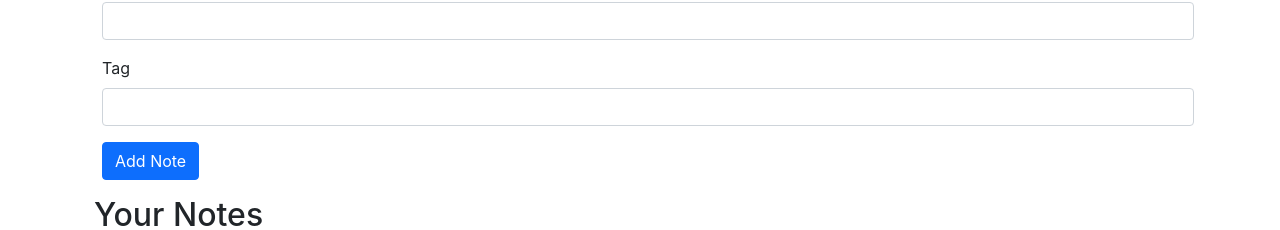
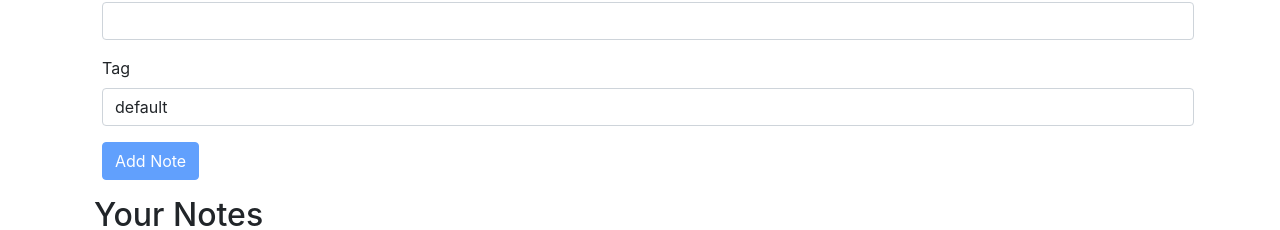
Before and after one commit to h-shukla/iNoteBook, a React (Create React App) app: page / in a window 1280 px wide. Shown: the part 300-530 px from the top of the page. Built offline with nearby package versions, Linux system fonts and the light colour scheme; no server answers.

Commit message:
CRUD complete

```diff
--- a/src/components/About.js
+++ b/src/components/About.js
@@ -1,8 +1,8 @@
 const About = () => {
     return (
         <div className="container p-3">
-            <h1>About iNotebook</h1>
-            <p>Lorem ipsum dolor sit amet consectetur, adipisicing elit. Quas dolores voluptatem alias, laboriosam quibusdam, quo nesciunt ipsa recusandae velit tenetur debitis corrupti quos impedit pariatur molestiae iure libero explicabo error suscipit ad tempora maiores. Repellendus laborum at et culpa aut est tenetur dicta vel harum tempora ducimus, maiores autem. Et quaerat suscipit veniam minima aperiam delectus fugit libero repudiandae dolore distinctio dolorem ipsum, consequatur quam asperiores, numquam illum provident nam! Consequatur modi facere voluptas minus quisquam ad assumenda ipsa, repudiandae corrupti pariatur recusandae aut voluptates dolores blanditiis ut odit vel voluptatibus labore accusantium non vero, natus quam! Tempora, voluptatem!</p>
+          <h1>About iNotebook</h1>
+          <p>Lorem ipsum dolor sit amet consectetur, adipisicing elit. Quas dolores voluptatem alias, laboriosam quibusdam, quo nesciunt ipsa recusandae velit tenetur debitis corrupti quos impedit pariatur molestiae iure libero explicabo error suscipit ad tempora maiores. Repellendus laborum at et culpa aut est tenetur dicta vel harum tempora ducimus, maiores autem. Et quaerat suscipit veniam minima aperiam delectus fugit libero repudiandae dolore distinctio dolorem ipsum, consequatur quam asperiores, numquam illum provident nam! Consequatur modi facere voluptas minus quisquam ad assumenda ipsa, repudiandae corrupti pariatur recusandae aut voluptates dolores blanditiis ut odit vel voluptatibus labore accusantium non vero, natus quam! Tempora, voluptatem!</p>
         </div>
     );
 };
--- a/src/components/AddNote.js
+++ b/src/components/AddNote.js
@@ -10,6 +10,7 @@
     const handleClick = (e) => {
         e.preventDefault();
         addNote(note.title, note.description, note.tag);
+        setNote({ title:'', description:'', tag:'' });
     };
 
     const onChange = (e) => {
@@ -23,17 +24,17 @@
             <form className="my-3">
               <div className="mb-3">
                 <label htmlFor="title" className="form-label">Title</label>
-                        <input type="text" className="form-control" id="title" name="title" onChange={onChange} />
+                <input type="text" className="form-control" id="title" name="title" value={note.title} onChange={onChange} />
               </div>
               <div className="mb-3">
                 <label htmlFor="description" className="form-label">Description</label>
-                        <input type="text" className="form-control" id="description" name="description" onChange={onChange} />
+                <input type="text" className="form-control" id="description" name="description" value={note.description} onChange={onChange} />
               </div>
               <div className="mb-3">
                 <label htmlFor="tag" className="form-label">Tag</label>
-                        <input type="text" className="form-control" id="tag" name="tag" onChange={onChange} />
+                <input type="text" className="form-control" id="tag" name="tag" value={note.tag} onChange={onChange} />
               </div>
-                    <button type="submit" className="btn btn-primary" onClick={handleClick}>Add Note</button>
+              <button disabled={note.title.length<5 || note.description.length<5} type="submit" className="btn btn-primary" onClick={handleClick}>Add Note</button>
             </form>
           </div>
         </>
--- a/src/components/Alert.js
+++ b/src/components/Alert.js
@@ -3,7 +3,7 @@
 const Alert = (props) => {
     return (
         <div className="alert alert-primary" role="alert">
-            {props.message}
+          {props.message}
         </div>
     );
 };
--- a/src/components/Home.js
+++ b/src/components/Home.js
@@ -4,7 +4,7 @@
 const Home = () => {
     return (
         <div>
-            <Notes />
+          <Notes />
         </div>
     );
 };
--- a/src/components/Notes.js
+++ b/src/components/Notes.js
@@ -24,7 +24,7 @@
     };
 
     const handleClick = (e) => {
-        console.log("Updating the note " + note);
+        // console.log("Updating the note " + note);
         editNote(note.id, note.etitle, note.edescription, note.etag);
         getNotes();
         closeRef.current.click();
@@ -87,3 +87,5 @@
 };
 
 export default Notes;
+
+// minLength is required to resolve cors policy error
--- a/src/context/notes/NoteState.js
+++ b/src/context/notes/NoteState.js
@@ -16,7 +16,7 @@
 	    },
 	});
 	const json = await response.json();
-	console.log(json);
+	// console.log(json);
 	setNotes(json);
     };
 
@@ -30,8 +30,8 @@
 	    },
 	    body: JSON.stringify({ title, description, tag })
 	});
-	const jsonData = response.json();
-	console.log('adding note ' + jsonData);
+        // eslint-disable-next-line
+	const json = response.json();
 	const note = {
 	    "title": title,
 	    "description": description,
@@ -47,7 +47,6 @@
     // Delete a note
     const deleteNote = async (id) => {
 	// API call
-	console.log('deleting the note with id ' + id);
 	const url = `${host}/api/notes/deletenote/${id}`;
 	const response = await fetch(url, {
 	    method: 'DELETE',
@@ -56,8 +55,8 @@
 		'auth-token': 'eyJhbGciOiJIUzI1NiIsInR5cCI6IkpXVCJ9.eyJ1c2VyIjp7ImlkIjoiNjFhOTI4MDg2ZGExNTEyYTdiZTAxNDRkIn0sImlhdCI6MTYzODQ3NTg3OH0.UpcJ9mrshLtfIlwDfHciQMWp8TB_oQt-6hFg5FF_0Iw'
 	    },
 	});
+        // eslint-disable-next-line
 	const json = response.json();
-	console.log(json);
 	const newNotes = notes.filter((note) => { return note._id !== id; });
 	setNotes(newNotes);
     };
@@ -74,8 +73,8 @@
 	    },
 	    body: JSON.stringify({title, description, tag})
 	});
-	const jsonData = await response.json();
-	console.log(jsonData);
+        // eslint-disable-next-line
+	const json = await response.json();
 
 	for (let i = 0; i < notes.length; i++) {
 	    const element = notes[i];
--- a/src/index.js
+++ b/src/index.js
@@ -5,7 +5,7 @@
 
 ReactDOM.render(
     <React.StrictMode>
-        <App />
+      <App />
     </React.StrictMode>,
     document.getElementById('root')
 );
```
Also changed, not shown: src/App.js (indentation only), src/components/Navbar.js (indentation only), src/components/NoteItem.js (indentation only), 1 other file (tests, documents, lock files or other folders). Lines whose indentation alone changed are shown as unchanged.
